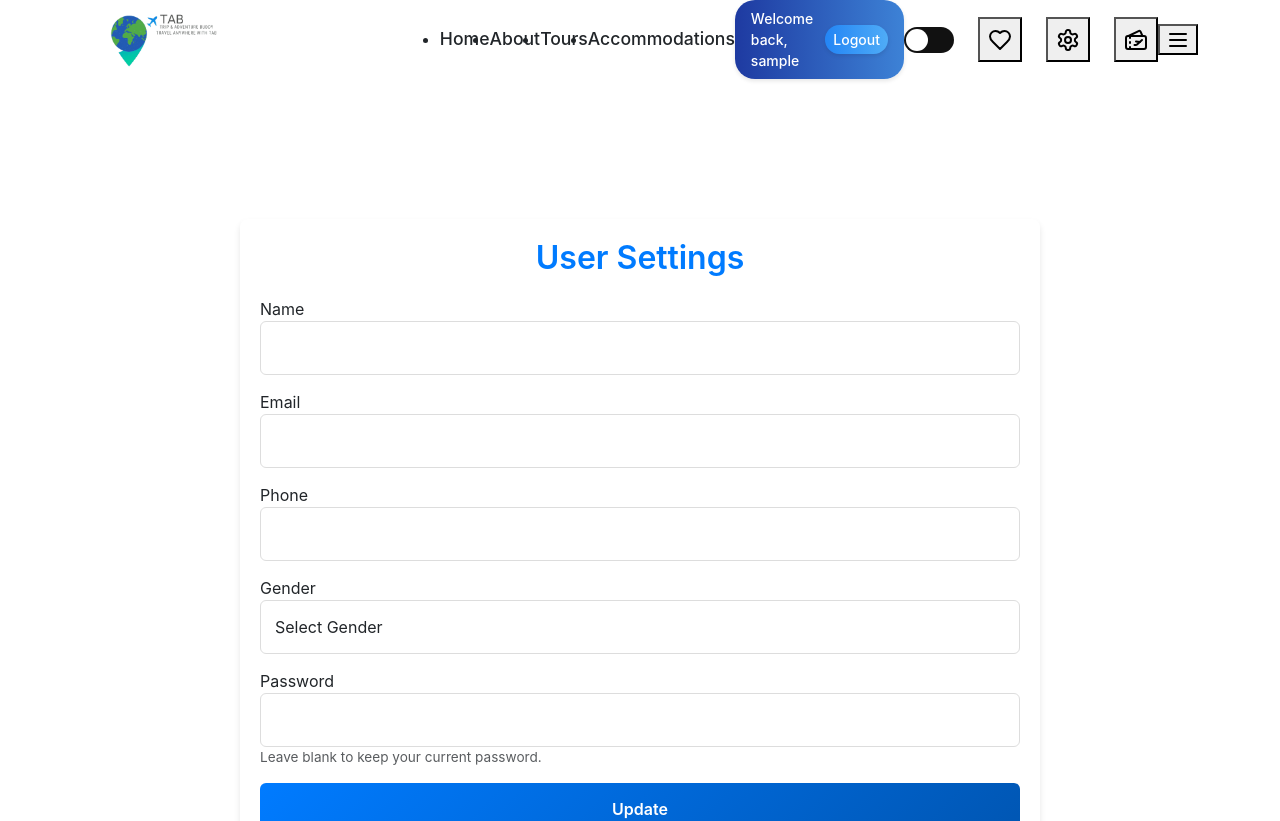
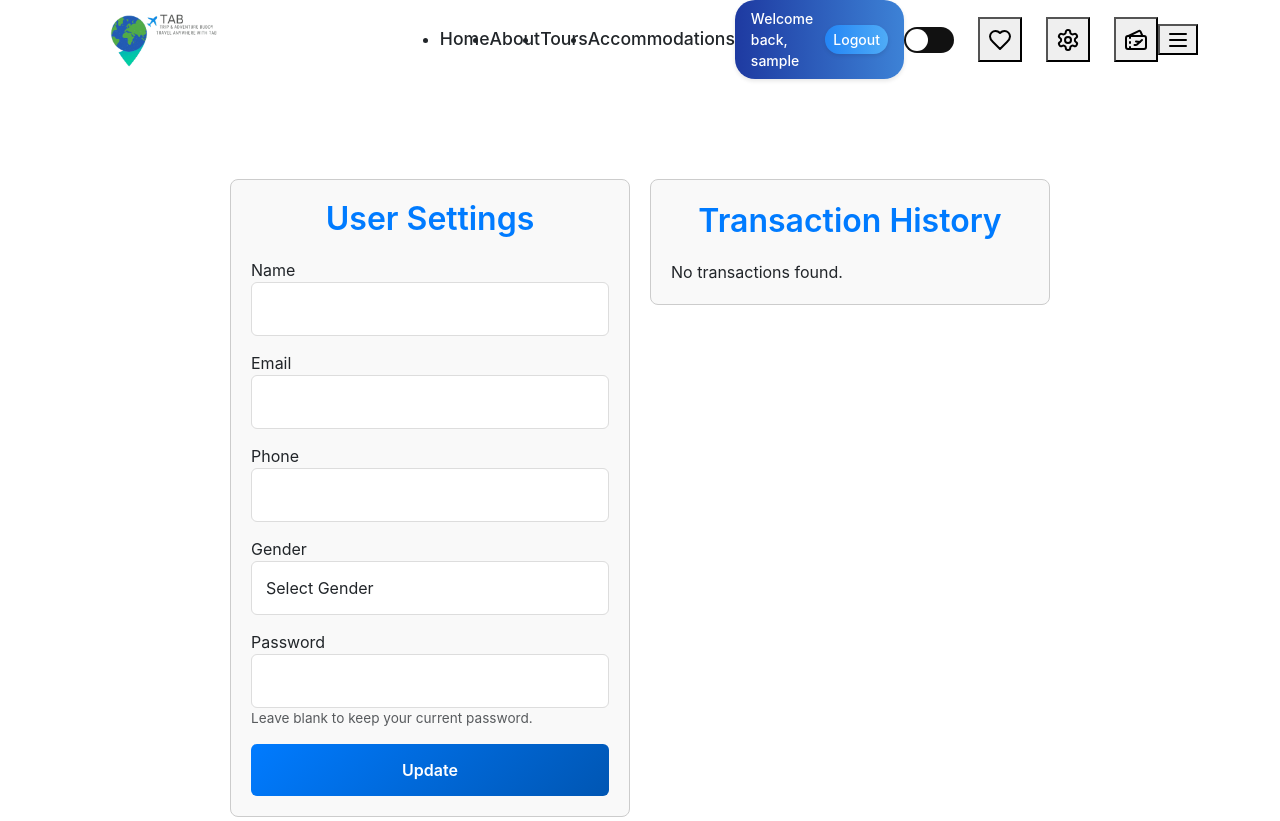
Before and after one commit to binhbb2204/Travel-App, a React (Create React App) app in the folder frontend/: page /#/settings in a window 1280 px wide. Before the commit this address led to /#/user-settings. Shown: the top 821 px of the page. Built offline with nearby package versions, Linux system fonts and the light colour scheme; sample sign-in values are in the browser's storage.

Commit message:
add some changes for user settings page (access this setting with a user account)

```diff
--- a/frontend/src/page/UserSettings.jsx
+++ b/frontend/src/page/UserSettings.jsx
@@ -11,6 +11,7 @@ const UserSettings = () => {
         gender: '',
         password: '',
     });
+    const [transactions, setTransactions] = useState([]);
     const [error, setError] = useState(null);
     const [success, setSuccess] = useState(null);
     const token = localStorage.getItem('token');
@@ -74,8 +75,8 @@ const UserSettings = () => {
     };
 
     return (
-        <div className="user-settings-container" style={{ paddingTop: '80px' }}>
-            <div className="container">
+        <div className="user-settings-container" style={{ paddingTop: '100px', paddingBottom: '20px', display: 'flex', justifyContent: 'center', alignItems: 'flex-start' }}>
+            <div className="panel" style={{ flex: 1, maxWidth: '400px', margin: '0 10px' }}>
                 <h2 className="users__title">User Settings</h2>
 
                 {error && <div className="alert alert-danger">{error}</div>}
@@ -93,7 +94,6 @@ const UserSettings = () => {
                             required
                         />
                     </div>
-
                     <div className="form-group">
                         <label htmlFor="email">Email</label>
                         <input
@@ -105,7 +105,6 @@ const UserSettings = () => {
                             required
                         />
                     </div>
-
                     <div className="form-group">
                         <label htmlFor="phone">Phone</label>
                         <input
@@ -117,7 +116,6 @@ const UserSettings = () => {
                             required
                         />
                     </div>
-
                     <div className="form-group">
                         <label htmlFor="gender">Gender</label>
                         <select
@@ -127,15 +125,12 @@ const UserSettings = () => {
                             className="form-control"
                             required
                         >
-                            <option value="" enabled>
-                                Select Gender
-                            </option>
+                            <option value="" enabled>Select Gender</option>
                             <option value="Male">Male</option>
                             <option value="Female">Female</option>
                             <option value="Other">Other</option>
                         </select>
                     </div>
-
                     <div className="form-group">
                         <label htmlFor="password">Password</label>
                         <input
@@ -148,10 +143,25 @@ const UserSettings = () => {
                         <small className="text-muted">Leave blank to keep your current password.</small>
                     </div>
 
-                    <button type="submit" className="btn btn-primary">
-                        Update
-                    </button>
+                    <button type="submit" className="btn btn-primary">Update</button>
                 </form>
+            </div>
+
+            <div className="panel" style={{ flex: 1, maxWidth: '400px', paddingTop: '22px', paddingBottom: '20px', margin: '0 10px' }}>
+                <h2 className="users__title">Transaction History</h2>
+                {transactions.length === 0 ? (
+                    <p>No transactions found.</p>
+                ) : (
+                    <ul className="transaction-list">
+                        {transactions.map((transaction) => (
+                            <li key={transaction.id} className="transaction-item">
+                                <p>Tour: {transaction.tourName}</p>
+                                <p>Date: {new Date(transaction.date).toLocaleDateString()}</p>
+                                <p>Price: ${transaction.price}</p>
+                            </li>
+                        ))}
+                    </ul>
+                )}
             </div>
         </div>
     );
--- a/frontend/src/styles/usersettings.css
+++ b/frontend/src/styles/usersettings.css
@@ -1,7 +1,5 @@
-/* Scoped Container */
 .user-settings-container {
 
-    /* Reset for the scoped area */
     * {
         box-sizing: border-box;
         margin: 0;
@@ -13,7 +11,7 @@
         color: #333;
     }
 
-    /* Page-specific container styling */
+
     .container {
         max-width: 800px;
         margin: 60px auto;
@@ -31,14 +29,12 @@
         text-align: center;
     }
 
-    /* Form Styling */
     form {
         display: flex;
         flex-direction: column;
         gap: 15px;
     }
 
-    /* Input Fields */
     input[type="text"],
     input[type="email"],
     input[type="password"],
@@ -51,7 +47,6 @@
         transition: all 0.3s ease;
     }
 
-    /* Input Focus State */
     input:focus,
     select:focus {
         border-color: #007bff;
@@ -59,7 +54,6 @@
         outline: none;
     }
 
-    /* Button Styling */
     button {
         width: 100%;
         padding: 14px;
@@ -77,7 +71,6 @@
         background: linear-gradient(135deg, #0056b3, #003f7f);
     }
 
-    /* Alert Styling */
     .alert {
         padding: 15px;
         border-radius: 6px;
@@ -97,14 +90,12 @@
         border: 1px solid #c3e6cb;
     }
 
-    /* Muted Text */
     small.text-muted {
         display: block;
         font-size: 0.85rem;
         color: #6c757d;
     }
 
-    /* Modal Styling */
     .modal-header {
         background-color: #007bff;
         color: white;
@@ -129,7 +120,6 @@
         justify-content: center;
     }
 
-    /* Responsive Styling */
     @media (max-width: 768px) {
         .container {
             padding: 15px;
@@ -145,4 +135,24 @@
             padding: 12px;
         }
     }
+
+    .panel {
+        padding: 20px;
+        border: 1px solid #ccc;
+        border-radius: 8px;
+        background-color: #f9f9f9;
+        margin: 10px;
+    }
+
+    .transaction-list {
+        list-style-type: none;
+        padding: 0;
+    }
+
+    .transaction-item {
+        margin-bottom: 10px;
+        padding: 10px;
+        border: 1px solid #ddd;
+        border-radius: 5px;
+    }
 }
```
